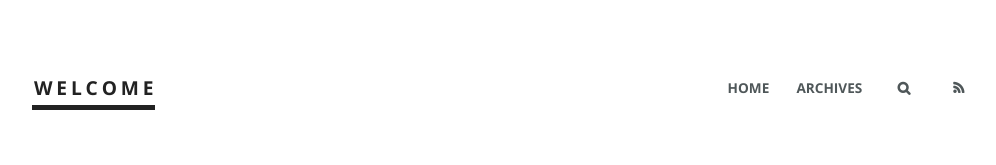
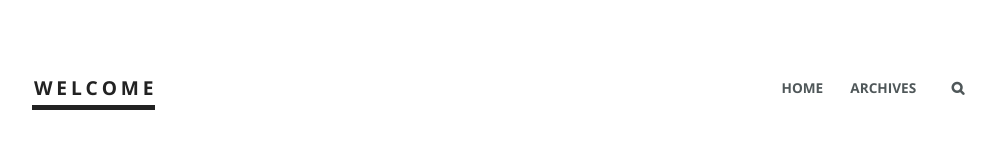
Before and after one commit to Syssyyy/Syssyyy.github.io, a plain HTML site: page 2017/09/16/post-name/index.html in a window 1280 px wide. Shown: the top 165 px of the page, without its empty margins (138-1134 px from the left). Drawn offline with nearby package versions, Linux system fonts and the light colour scheme.

Commit message:
站点更新:2017-09-20 12:10:20

```diff
--- a/2017/09/16/post-name/index.html
+++ b/2017/09/16/post-name/index.html
@@ -14,8 +14,6 @@
 <meta name="twitter:card" content="summary">
 <meta name="twitter:title" content="HELLO 24">
 <meta name="twitter:image" content="https://dribbble.com/2017/09/16/post-name/image.jpg">
-
-    <link rel="alternative" href="/https://dribbble.com/Syssy" title="WELCOME" type="application/atom+xml">
 
 
     <link rel="icon" href="/favicon.png">
@@ -37,7 +35,7 @@
 		<ul>
 			<li><a href="/">Home</a></li><li><a href="/archives">Archives</a></li>
 			<li><a id="nav-search-btn" class="nav-icon" title="Search"></a></li>
-			<li><a href="/https://dribbble.com/Syssy" id="nav-rss-link" class="nav-icon" title="RSS Feed"></a></li>
+
 		</ul>
 	</nav>
 	<div id="search-form-wrap">
```
Also changed, not shown: 2017/09/18/post-name2/index.html (+1 -3 lines), 2017/09/19/post-name3/index.html (+1 -3 lines), archives/2017/09/index.html (+1 -3 lines), archives/2017/index.html (+1 -3 lines), archives/index.html (+1 -3 lines), index.html (+1 -3 lines).
